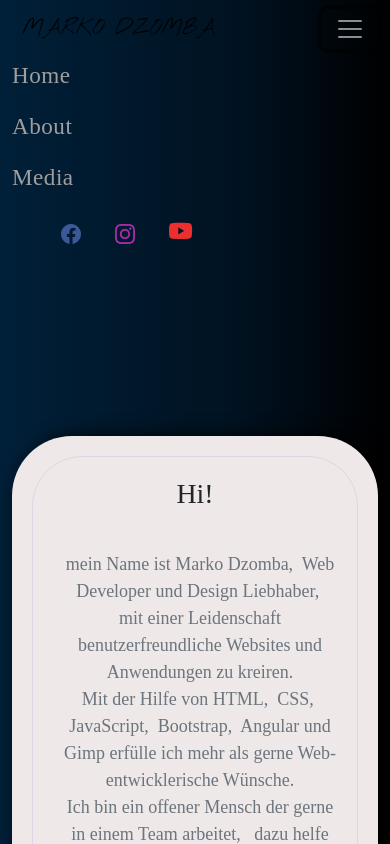
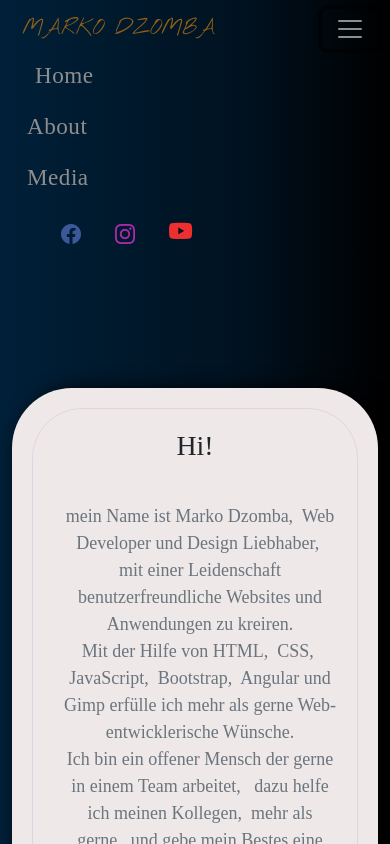
Before and after one commit to ch1marko/MarkoDzombaPortfolio, a plain HTML site: page about.html in a window 390 px wide. Both pictures are taken after a click on the button "Toggle navigation". Shown: the top 844 px of the page. Drawn offline with nearby package versions, Linux system fonts and the light colour scheme; a web font is replaced by a local one.

Commit message:
padding margin

```diff
--- a/about.css
+++ b/about.css
@@ -2,14 +2,7 @@
 #about-section {
   background: rgb(113, 9, 121);
   background: linear-gradient(90deg, rgba(113, 9, 121, 1) 0%, rgba(107, 10, 118, 1) 0%, rgba(100, 11, 114, 1) 0%, rgba(67, 18, 95, 1) 0%, rgba(41, 23, 80, 1) 0%, rgba(0, 32, 57, 1) 0%, rgba(0, 20, 36, 1) 51%, rgba(0, 20, 36, 1) 57%, rgba(0, 0, 0, 1) 100%, rgba(0, 0, 0, 1) 100%);
-}
-
-.bg {
-
-  background: rgb(113, 9, 121);
-  background: linear-gradient(90deg, rgba(113, 9, 121, 1) 0%, rgba(107, 10, 118, 1) 0%, rgba(100, 11, 114, 1) 0%, rgba(67, 18, 95, 1) 0%, rgba(41, 23, 80, 1) 0%, rgba(0, 32, 57, 1) 0%, rgba(0, 20, 36, 1) 51%, rgba(0, 20, 36, 1) 57%, rgba(0, 0, 0, 1) 100%, rgba(0, 0, 0, 1) 100%);
-  background-size: cover;
-  background-position: center center;
+  position: relative;
 }
 
 body {
@@ -62,37 +55,41 @@ body {
 
 #header {
   position: sticky;
-  background: rgb(113, 9, 121);
-  background: linear-gradient(90deg, rgba(113, 9, 121, 1) 0%, rgba(107, 10, 118, 1) 0%, rgba(100, 11, 114, 1) 0%, rgba(67, 18, 95, 1) 0%, rgba(41, 23, 80, 1) 0%, rgba(0, 32, 57, 1) 0%, rgba(0, 20, 36, 1) 51%, rgba(0, 20, 36, 1) 57%, rgba(0, 0, 0, 1) 100%, rgba(0, 0, 0, 1) 100%);
+  overflow: hidden;
 }
 
 #menu-list1 a {
-  color: rgb(160, 158, 158);
+  color: rgb(143, 142, 142);
 }
 
 .navbar-brand {
   font-family: Nothing you could do;
-  font-size: large
+  font-size: large;
+  color: rgb(142, 95, 24);
 }
 
 .collapse ul li a {
   font-family: Gruppo;
   letter-spacing: 0.5px;
+
 }
 
+
 .scrolled {
-  -webkit-backdrop-filter: blur(4px);
-  backdrop-filter: blur(4px);
+  backdrop-filter: blur(20px);
 }
 
 .scrolled .navbar-brand {
   color: rgb(142, 95, 24);
   font-weight: bold;
+  backdrop-filter: blur(20px);
 }
 
-.scrolled ul li a {
-  color: black;
+.scrolled #menu-list1 li a{
+  color: rgb(142, 95, 24);
 }
+
+
 
 
 
--- a/about.html
+++ b/about.html
@@ -21,7 +21,7 @@
 <body>
 
     <!--------------------------------N A V B A R -------------------------------->
-
+<!--
     <nav id="header" class="navbar fixed-top navbar-expand-lg">
         <div class="container-fluid">
             <a class="navbar-brand fs-4" href="#">MARKO DZOMBA</a>
@@ -58,11 +58,49 @@
                 </ul>
             </div>
         </div>
-    </nav>
+    </nav> -->
 
     <div class="bg"></div>
 
-    <section id="about-section" class="pt-5 pb-5">
+    <section id="about-section" class="pt-0">
+
+    <nav id="header" class="navbar fixed-top navbar-expand-lg">
+        <div class="container-fluid">
+            <a class="navbar-brand fs-4" href="#">MARKO DZOMBA</a>
+            <button class="navbar-toggler" type="button" data-bs-toggle="collapse"
+                data-bs-target="#navbarSupportedContent" aria-controls="navbarSupportedContent" aria-expanded="false"
+                aria-label="Toggle navigation">
+                <span class="navbar-toggler-icon navbar-dark"></span>
+            </button>
+            <div class="collapse navbar-collapse" id="navbarSupportedContent">
+                <ul id="menu-list1" class="navbar-nav me-auto mb-2 mb-lg-0 fs-3" style="margin-left:15px;" >
+                    <li class="nav-item">
+                        <a class="nav-link p-2" aria-current="page"  href="#">Home </a>
+                    </li>
+
+                    <li class="nav-item">
+                        <a class="nav-link" href="#click-about">About </a>
+                    </li>
+
+                    <li class="nav-item">
+                        <a class="nav-link" href="#click-photos">Media</a>
+                    </li>
+                </ul>
+                <ul class="d-flex navbar-right">
+                    <a class="btn btn-lg" style="color: #3b5998;" href="https://www.facebook.com/kimiko.krutz"
+                        role="button"><i class="bi bi-facebook"></i>
+                    </a>
+                    <a class="btn btn-lg " style="color: #ac2bac;" href="https://www.instagram.com/krutz_kimiko"
+                        role="button"><i class="bi bi-instagram"></i>
+
+                        <a class="btn btn-lg" style="color: #ed302f;"
+                            href="https://www.youtube.com/channel/UCo_RqW4cegDugvs5L3NCmyQ/videos" role="button">
+                            <h3><i class="bi-youtube"></i></h3>
+                        </a>
+                </ul>
+            </div>
+        </div>
+    </nav>
         <div class="container wrapabout">
             <div class="red"></div>
             <div class="row">
```
